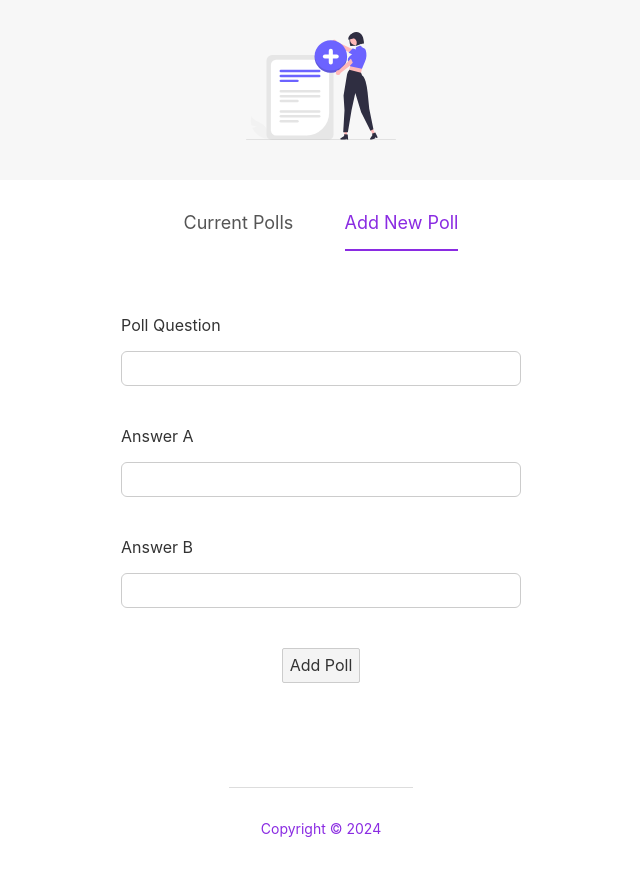
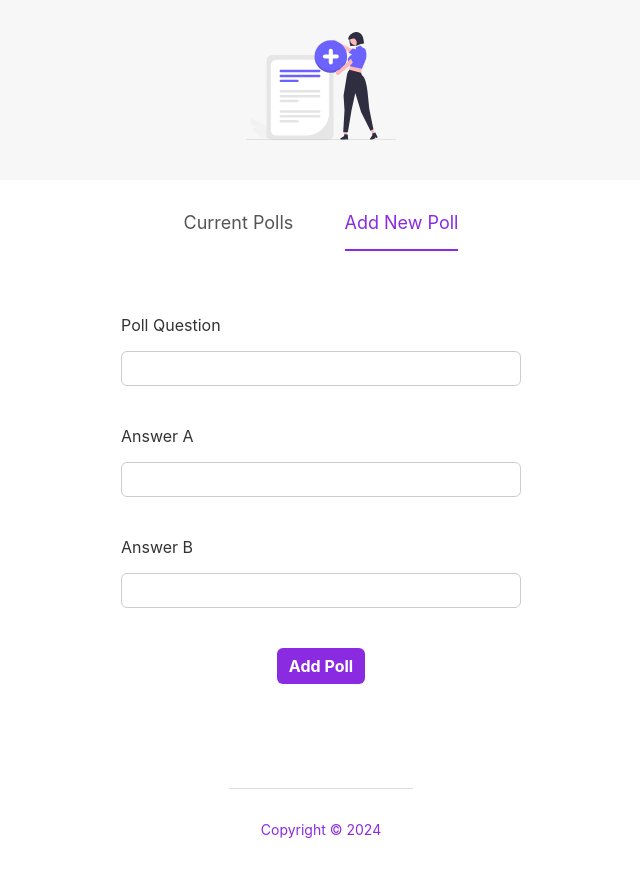
Before and after one commit to NoobMaester/polls, a Svelte app: page / in a window 1280 px wide. Both pictures are taken after a click on the item "Add New Poll". Shown: the top 876 px of the page, without its empty margins (319-959 px from the left). Built offline with nearby package versions, Linux system fonts and the light colour scheme.

Commit message:
button component

```diff
--- a/src/components/PollForm.svelte
+++ b/src/components/PollForm.svelte
@@ -1,26 +1,64 @@
 <script>
-    let fields = {question: '', answerA: '', answerB: '',}
+  import Button from "../shared/Button.svelte";
+
+    let fields = {question: '', answerA: '', answerB: ''}
+    let errors = {question:'', answerA: '', answerB: ''}
+    let valid = false;
 
     const handleSubmit = (e) => {
         e.preventDefault()
-        console.log(fields)
+
+        valid=true;
+
+        //validate question
+        if(fields.question.trim().length < 5){
+            valid=false;
+            errors.question = 'Question must be at least 5 characters long'
+        } else {
+            errors.question = ''
+        }
+
+        //validate answerA
+        if(fields.answerA.trim().length < 1){
+            valid=false;
+            errors.answerA = 'Answer A must not be empty'
+        } else {
+            errors.answerA = ''
+        }
+
+        //validate answerB
+        if(fields.answerB.trim().length < 1){
+            valid=false;
+            errors.answerB = 'Answer B must not be empty'
+        } else {
+            errors.answerB = ''
+        }
+
+        if(valid){
+            alert('Submitted!')
+            console.log('Valid', fields)
+        }
     }
+
 </script>
 
 <form on:submit = {handleSubmit}>
     <div class='form-field'>
         <label for="question">Poll Question</label>
         <input type="text" id="question" bind:value={fields.question}>
+        <div class="error">{errors.question}</div>
     </div>
     <div class='form-field'>
         <label for="answer-a">Answer A</label>
         <input type="text" id="answer-a" bind:value={fields.answerA}>
+        <div class="error">{errors.answerA}</div>
     </div>
     <div class='form-field'>
         <label for="answer-b">Answer B</label>
         <input type="text" id="answer-b" bind:value={fields.answerB}>
+        <div class="error">{errors.answerB}</div>
     </div>
-    <button>Add Poll</button>
+    <Button flat={true}>Add Poll</Button>
 </form>
 
 <style>
@@ -40,4 +78,7 @@
         width: 100%;
         border-radius: 6px;
     }
+    .error{
+        color: red;
+    }
 </style>
--- a/src/shared/Button.svelte
+++ b/src/shared/Button.svelte
@@ -1,11 +1,42 @@
 <script>
-
+    export let type = 'primary';
+    export let flat = false;
+    export let inverse = false;
 </script>
 
-<button>
-    <slot><!-- optional fallback --></slot>
+<button class={type} class:flat = {flat} class:inverse = {inverse}>
+    <slot></slot>
 </button>
 
 <style>
+    button{
+        border: 0;
+        cursor: pointer;
+        border-radius: 6px;
+        padding: 8px 12px;
+        font-weight: bold;
+        box-shadow: 1px 2px 3px rgba(0,0,0,0.2);
+    }
+    .primary{
+        background: blueviolet;
+        color: #fff;
+    }
+    .secondary{
+        background: #d91b42;
+        color: #fff
+    }
+    .flat{
+        box-shadow: none;
+    }
+    .primary.inverse{
+        color: blueviolet;
+        background: #fff;
+        border: 2px solid blueviolet;
+    }
+    .secondary.inverse{
+        color: #d91b42;
+        background: #fff;
+        border: 2px solid #d91b42;
+    }
 
 </style>
```
